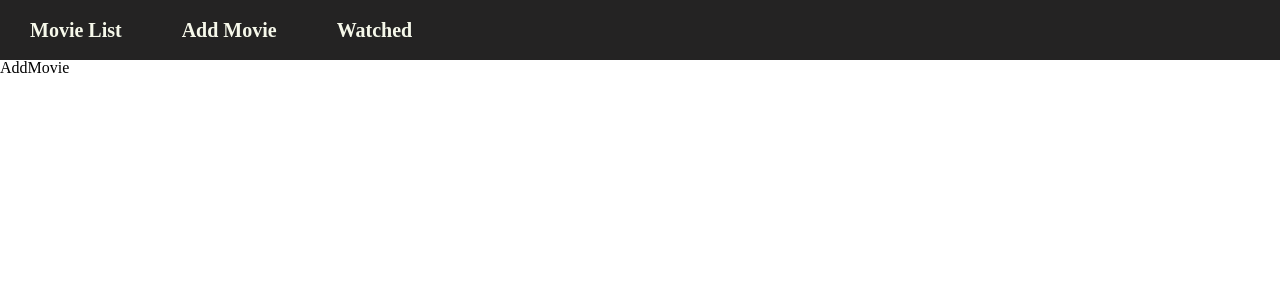
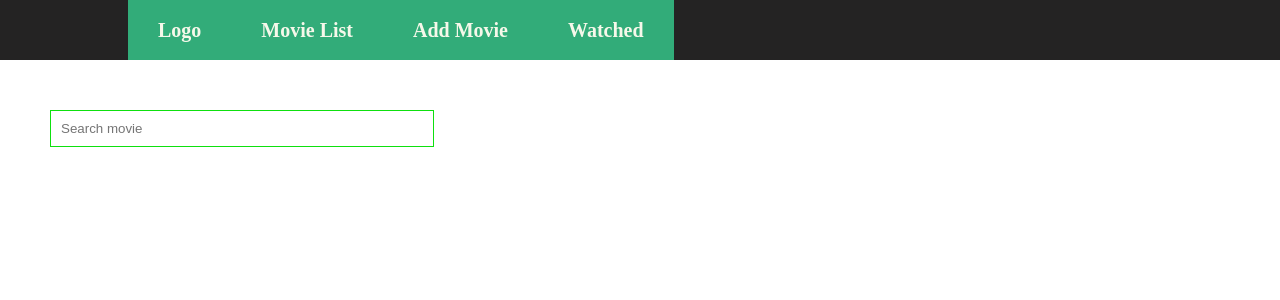
Before and after one commit to TMekhrishvili/Movie-Watchlist, a React (Create React App) app: page /addmovie in a window 1280 px wide. Shown: the top 300 px of the page. Built offline with nearby package versions, Linux system fonts and the light colour scheme.

Commit message:
fetch movies

```diff
--- a/src/App.tsx
+++ b/src/App.tsx
@@ -15,6 +15,10 @@ function App() {
     <Router>
       <Header />
       <Switch>
+        <Route exact path='/'>
+          <MovieList />
+        </Route>
+
         <Route path='/addmovie'>
           <AddMovie />
         </Route>
@@ -22,10 +26,6 @@ function App() {
         <Route path='/watched'>
           <Watched />
         </Route>
-
-        <Route path='/'>
-          <MovieList />
-        </Route>
       </Switch>
     </Router>
   );
--- a/src/components/AddMovie/AddMovie.tsx
+++ b/src/components/AddMovie/AddMovie.tsx
@@ -1,9 +1,42 @@
-import React from 'react'
+import React, { useState } from 'react';
+import './addMovie.css';
+import { Result } from '../helpers/types';
 
 export const AddMovie = () => {
+    const [state, setstate] = useState<string>("");
+    const [results, setresults] = useState<Result[]>([]);
+    const handleChange = (e: React.ChangeEvent<HTMLInputElement>) => {
+        e.preventDefault();
+        setstate(e.currentTarget.value);
+        const value = e.currentTarget.value;
+        value.length > 0 ?
+            fetch(`https://api.themoviedb.org/3/search/movie?api_key=${process.env.REACT_APP_TMDB_KEY}&language=en-US&page=1&include_adult=false&query=${value}`)
+                .then(response => response.json())
+                .then(data => {
+                    const result = data.results;
+                    result && result.map((value: Result) => setresults([...results, {
+                        id: value.id,
+                        title: value.title,
+                        overview: value.overview,
+                        release_date: value.release_date,
+                    }]))
+                })
+            : setresults([])
+    }
     return (
-        <div>
-            AddMovie
+        <div className="container">
+            <input
+                type="text"
+                value={state}
+                className="input"
+                onChange={handleChange}
+                placeholder="Search movie"
+            />
+            <div className="movie">
+                {results.length > 0 && results.map((value: Result, index: number) => (
+                    <div key={index} className="item"><h4>{value.title}</h4></div>
+                ))}
+            </div>
         </div>
     )
 }
--- /dev/null
+++ b/src/components/AddMovie/addMovie.css
@@ -0,0 +1,13 @@
+.container{
+    display: flex;
+    justify-content: center;
+    flex-direction: column;
+}
+
+.input{
+    width: 30%;
+    margin: 50px;
+    padding: 10px;
+    outline: none;
+    border: 1px solid rgb(14, 224, 14);
+}
--- a/src/components/Header/Header.tsx
+++ b/src/components/Header/Header.tsx
@@ -5,10 +5,25 @@ import { Link } from "react-router-dom";
 export const Header = () => {
     return (
         <div className="header">
-            <div className="nav">
-                <Link className='nav-link' to='/'><li className="nav-item">Movie List</li></Link>
-                <Link className='nav-link' to='/addmovie'><li className="nav-item">Add Movie</li></Link>
-                <Link className='nav-link' to='/watched'><li className="nav-item">Watched</li></Link>
+            <div className="header-item1">
+                <Link to='/' className='logo'>
+                    <li className="nav-item">Logo</li>
+                </Link>
+            </div>
+            <div className="header-item2">
+                <div className="nav">
+                    <Link to='/' className='nav-link'>
+                        <li className="nav-item">Movie List</li>
+                    </Link>
+
+                    <Link to='/addmovie' className='nav-link'>
+                        <li className="nav-item">Add Movie</li>
+                    </Link>
+
+                    <Link to='/watched' className='nav-link'>
+                        <li className="nav-item">Watched</li>
+                    </Link>
+                </div>
             </div>
         </div>
     )
--- a/src/components/Header/header.css
+++ b/src/components/Header/header.css
@@ -1,7 +1,17 @@
 .header {
     display: flex;
-    width: 100%;
     background-color: rgb(36, 35, 35);
+    padding: 0 10%;
+}
+
+.header-item1 {
+    background-color: rgb(50, 172, 121);
+    align-self: self-start;
+}
+
+.header-item2 {
+    background-color: rgb(50, 172, 121);
+    align-self: self-end;
 }
 
 .nav {
@@ -20,3 +30,7 @@
 .nav-link {
     text-decoration: none;
 }
+
+.logo {
+    justify-self: flex-start;
+}
--- /dev/null
+++ b/src/components/helpers/types.ts
@@ -0,0 +1,6 @@
+export type Result = {
+    id: Number;
+    title: string;
+    overview: string;
+    release_date: Date;
+}
```
Also changed, not shown: 1 other file (tests, documents, lock files or other folders).
